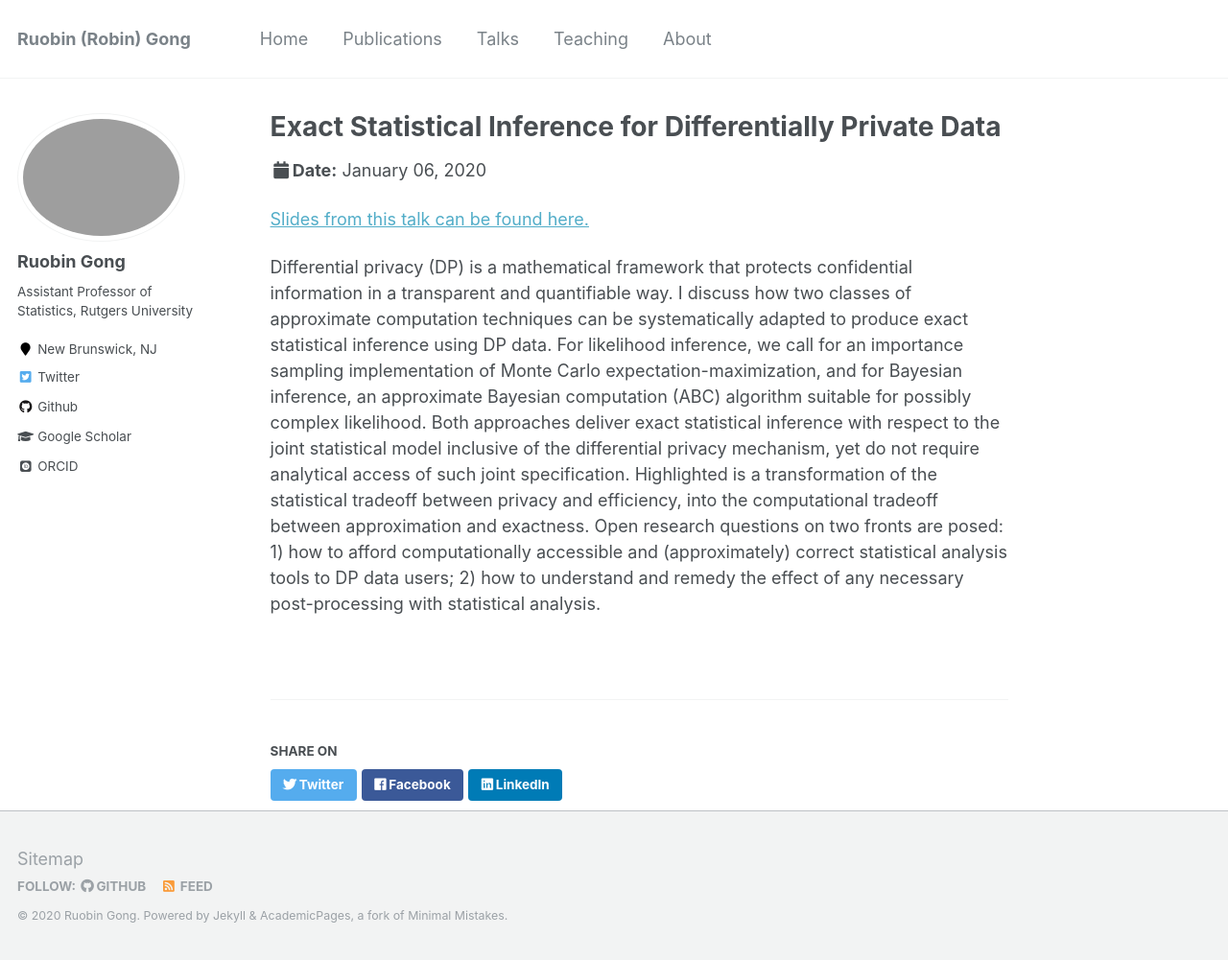
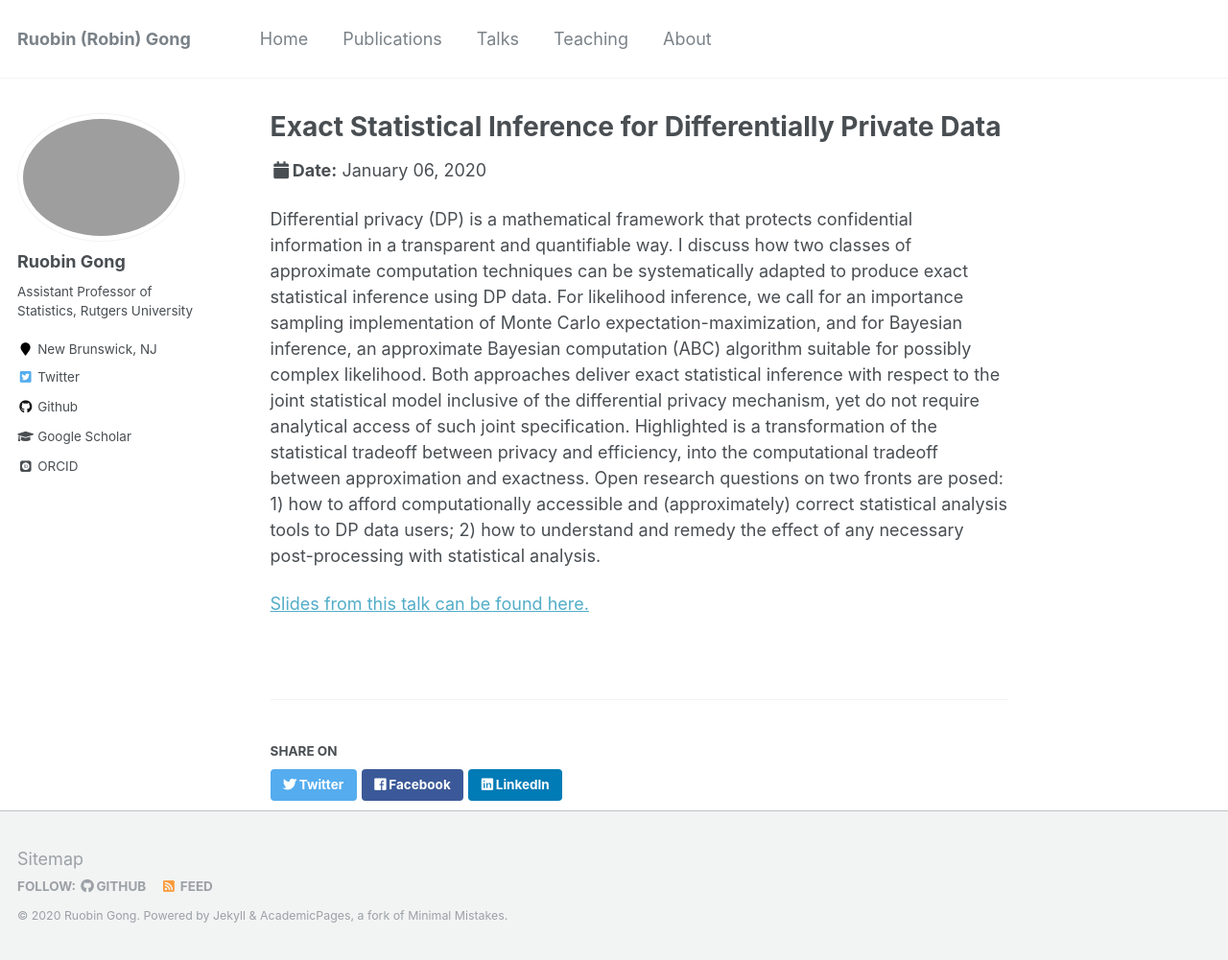
Before and after one commit to RuobinGong/RuobinGong.github.io, a Jekyll site: the page built from _talks/2020-01-06.md, in a window 1280 px wide and 1001 px high. Shown: the whole window at 96% size. Built offline with Jekyll 4.4.1, drawn with Linux system fonts in a browser that asks for light colours; some web fonts are replaced.

Commit message:
Update 2020-01-06.md

```diff
--- a/_talks/2020-01-06.md
+++ b/_talks/2020-01-06.md
@@ -8,6 +8,7 @@ date: 2020-01-06
 location: "Washington, DC"
 ---
 
+Differential privacy (DP) is a mathematical framework that protects confidential information in a transparent and quantifiable way. I discuss how two classes of approximate computation techniques can be systematically adapted to produce exact statistical inference using DP data. For likelihood inference, we call for an importance sampling implementation of Monte Carlo expectation-maximization, and for Bayesian inference, an approximate Bayesian computation (ABC) algorithm suitable for possibly complex likelihood. Both approaches deliver exact statistical inference with respect to the joint statistical model inclusive of the differential privacy mechanism, yet do not require analytical access of such joint specification. Highlighted is a transformation of the statistical tradeoff between privacy and efficiency, into the computational tradeoff between approximation and exactness. Open research questions on two fronts are posed: 1) how to afford computationally accessible and (approximately) correct statistical analysis tools to DP data users; 2) how to understand and remedy the effect of any necessary post-processing with statistical analysis.
+
+
 [Slides from this talk can be found here.](https://ruobingong.github.io/files/202001-Census.pdf)
-
-Differential privacy (DP) is a mathematical framework that protects confidential information in a transparent and quantifiable way. I discuss how two classes of approximate computation techniques can be systematically adapted to produce exact statistical inference using DP data. For likelihood inference, we call for an importance sampling implementation of Monte Carlo expectation-maximization, and for Bayesian inference, an approximate Bayesian computation (ABC) algorithm suitable for possibly complex likelihood. Both approaches deliver exact statistical inference with respect to the joint statistical model inclusive of the differential privacy mechanism, yet do not require analytical access of such joint specification. Highlighted is a transformation of the statistical tradeoff between privacy and efficiency, into the computational tradeoff between approximation and exactness. Open research questions on two fronts are posed: 1) how to afford computationally accessible and (approximately) correct statistical analysis tools to DP data users; 2) how to understand and remedy the effect of any necessary post-processing with statistical analysis.
```
